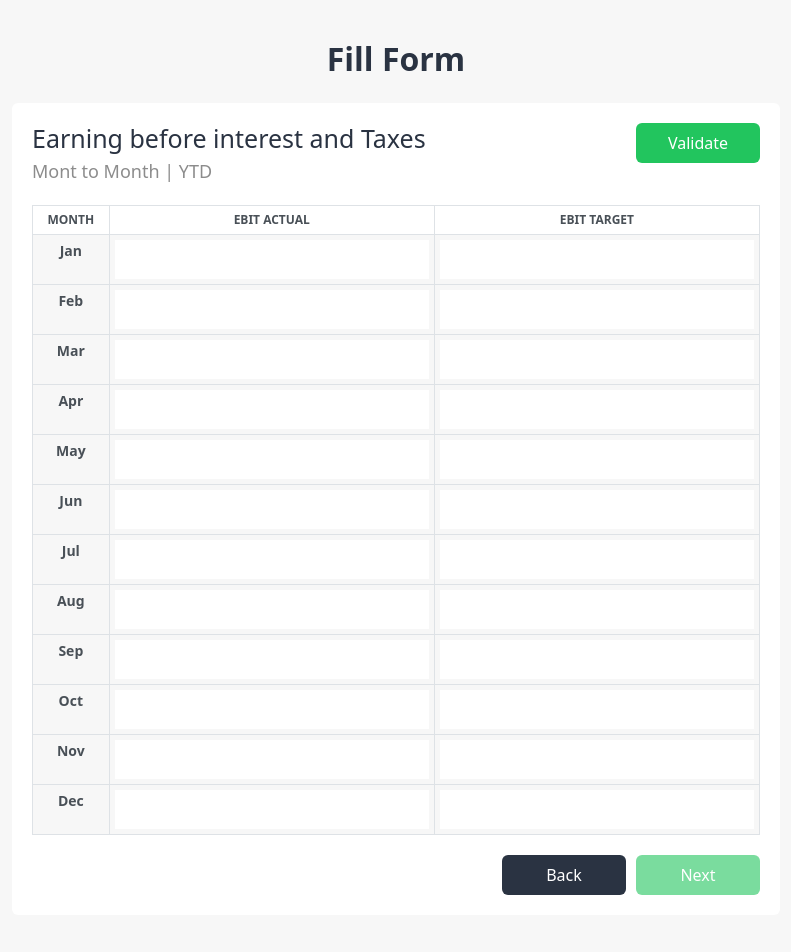
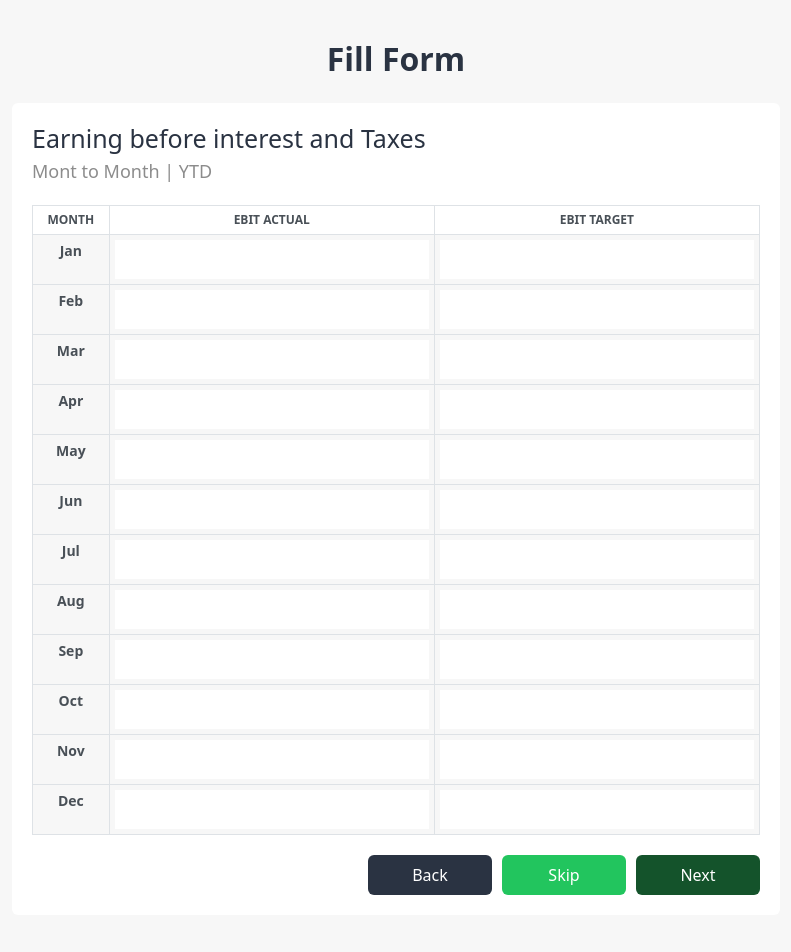
Before and after one commit to engessa85/dashwize, a React (Create React App) app: page /fillform in a window 1280 px wide. Shown: the part 80-1032 px from the top of the page, without its empty margins (244-1035 px from the left). Built offline with nearby package versions, Linux system fonts and the light colour scheme.

Commit message:
finalize version 4

```diff
--- a/src/components/MtoMForm.jsx
+++ b/src/components/MtoMForm.jsx
@@ -5,8 +5,9 @@ import { useDispatch, useSelector } from "react-redux";
 import { addDataActual, addDataTarget, resetError } from "../redux/mtmSlice";
 import { useNavigate } from "react-router-dom";
 import postMtMApiCall from "../services/postMtMApiCall";
+import SignInUpLoader from "./SignInUpLoader";
 
-function MtoMForm({ validate, setValidate, setNextForm }) {
+function MtoMForm({ setNextForm }) {
   const [emptyInput, setEmptyInput] = useState(false);
   const [wrongInput, setWrongInput] = useState(false);
   const [nextButton, setNextButton] = useState(false);
@@ -15,7 +16,8 @@ function MtoMForm({ validate, setValidate, setNextForm }) {
   const mtmactual = useSelector((state) => state.mtm.mtmdataActual);
   const mtmtarget = useSelector((state) => state.mtm.mtmdataTarget);
   const mtmterror = useSelector((state) => state.mtm.error);
-
+  const [validate, setValidate] = useState(false);
+  const [validLoader, setValidLoader] = useState(false);
 
   const actualArray = [];
   const targetArray = [];
@@ -61,15 +63,15 @@ function MtoMForm({ validate, setValidate, setNextForm }) {
       localStorage.removeItem("accesstoken");
       localStorage.removeItem("refreshtoken");
       localStorage.removeItem("email");
-      dispatch(resetError())
+      dispatch(resetError());
       navigate("/");
     }
   }, [mtmterror]);
 
   useEffect(() => {
-    if (validate) {
-      setValidate(false);
-      handelval();
+    if (validate && !mtmterror) {
+        postMtMApiCall(dispatch, mtmactual, mtmtarget);
+        setNextForm(true);
     }
   }, [validate]);
 
@@ -150,21 +152,45 @@ function MtoMForm({ validate, setValidate, setNextForm }) {
       setNextButton(true);
       dispatch(addDataActual(actualArray));
       dispatch(addDataTarget(targetArray));
+      setValidate(true);
     } else {
       setNextButton(false);
+      setValidate(false)
     }
   };
 
   const handelSubmit = (e) => {
     e.preventDefault();
-    if (nextButton && !mtmterror) {
-      postMtMApiCall(dispatch,mtmactual, mtmtarget);
-      // navigate("/mtm")
-      setNextForm(true)
+    setValidLoader(true)
+    setTimeout(()=> {
+      setValidLoader(false)
+      handelval();
+    }, 2000)
+
+  };
+
+  const handelSkip = (e) => {
+    e.preventDefault();
+    if (!mtmterror) {
+      postMtMApiCall(dispatch, mtmactual, mtmtarget);
+      setNextForm(true);
     }
   };
+
   return (
     <form>
+      {validLoader && (
+        <div
+          style={{
+            display: "flex",
+            alignItems: "center",
+            justifyContent: "center",
+            paddingBottom: "10px",
+          }}
+        >
+          <SignInUpLoader middleCircleColor={"#2A3342"} />
+        </div>
+      )}
       <Table bordered hover>
         <thead>
           <tr>
@@ -560,11 +586,18 @@ function MtoMForm({ validate, setValidate, setNextForm }) {
       </Table>
       <div className="buttonscontainer">
         <button
-          className={nextButton ? "buttonnext" : "disablebutton"}
+          className={true ? "buttonnext" : "disablebutton"}
           type="submit"
           onClick={handelSubmit}
         >
           Next
+        </button>
+        <button
+          className={true ? "buttonskip" : "disablebutton"}
+          type="submit"
+          onClick={handelSkip}
+        >
+          Skip
         </button>
         <button className="buttonback" onClick={handelBack}>
           Back
--- a/src/components/MtoMMainForm.jsx
+++ b/src/components/MtoMMainForm.jsx
@@ -1,19 +1,7 @@
+import React from "react";
+import MtoMForm from "../components/MtoMForm";
 
-import React, { useState } from "react";
-import MtoMForm from "../components/MtoMForm";
-import SignInUpLoader from "../components/SignInUpLoader";
-
-function MtoMMainForm({setNextForm}) {
-    const [validate, setValidate] = useState(false);
-    const [loader, setLoader] = useState(false);
-
-    const handelValidate = () => {
-        setLoader(true);
-        setTimeout(() => {
-          setLoader(false);
-          setValidate(true);
-        }, 2000);
-      };
+function MtoMMainForm({ setNextForm }) {
 
   return (
     <div className="fillformcontainer__downside">
@@ -23,23 +11,11 @@ function MtoMMainForm({setNextForm}) {
             <h2>Earning before interest and Taxes</h2>
             <p>Mont to Month | YTD</p>
           </div>
-                <button className="validate" onClick={handelValidate}>
-                  Validate
-                </button>
         </div>
-              {loader && (
-                <div className="loader">
-                  <SignInUpLoader middleCircleColor={"#2A3342"} />
-                </div>
-              )}
-              <MtoMForm
-                validate={validate}
-                setValidate={setValidate}
-                setNextForm={setNextForm}
-              />
+        <MtoMForm setNextForm={setNextForm} />
       </div>
     </div>
-  )
+  );
 }
 
-export default MtoMMainForm
+export default MtoMMainForm;
--- a/src/components/ProfitLossForm.jsx
+++ b/src/components/ProfitLossForm.jsx
@@ -4,11 +4,15 @@ import profitLossApiCall from "../services/postProfitLossApiCall";
 import { useDispatch, useSelector } from "react-redux";
 import { addDataValue, resetError } from "../redux/profitLossSlice";
 import { useNavigate } from "react-router-dom";
+import SignInUpLoader from "./SignInUpLoader";
 
-function ProfitLossForm({ validate, setValidate }) {
+function ProfitLossForm() {
   const [emptyInput, setEmptyInput] = useState(false);
   const [wrongInput, setWrongInput] = useState(false);
   const [nextButton, setNextButton] = useState(false);
+  const [validate, setValidate] = useState(false);
+  const [validok, setValidOk] = useState(false);
+  const [validLoader, setValidLoader] = useState(false);
 
   const revenue = useRef(null);
   const const_of_goods_sold = useRef(null);
@@ -39,9 +43,9 @@ function ProfitLossForm({ validate, setValidate }) {
   }, [profitlossError]);
 
   useEffect(() => {
-    if (validate) {
-      setValidate(false);
-      handelval();
+    if (validate && !profitlossError) {
+      profitLossApiCall(dispatch, profitLossArray);
+      navigate("/mtm");
     }
   }, [validate]);
 
@@ -80,21 +84,47 @@ function ProfitLossForm({ validate, setValidate }) {
     if (ArrayValue.length === 8) {
       setNextButton(true);
       dispatch(addDataValue(ArrayValue));
+      setValidate(true);
     } else {
       setNextButton(false);
+      setValidate(false);
     }
   };
 
   const handelSubmit = (e) => {
     e.preventDefault();
-    if (nextButton && !profitlossError) {
+    setValidLoader(true);
+    setTimeout(() => {
+      setValidLoader(false);
+      handelval();
+    }, 2000);
+
+  };
+
+
+  const handelSkip = (e) => {
+    e.preventDefault();
+    if (!profitlossError) {
       profitLossApiCall(dispatch, profitLossArray);
       navigate("/mtm");
+
     }
   };
 
   return (
     <form>
+      {validLoader && (
+        <div
+          style={{
+            display: "flex",
+            alignItems: "center",
+            justifyContent: "center",
+            paddingBottom: "10px",
+          }}
+        >
+          <SignInUpLoader middleCircleColor={"#2A3342"} />
+        </div>
+      )}
       <Table bordered hover>
         <tbody>
           <tr>
@@ -244,11 +274,18 @@ function ProfitLossForm({ validate, setValidate }) {
       </Table>
       <div className="buttonscontainer">
         <button
-          className={nextButton ? "buttonnext" : "disablebutton"}
+          className={true ? "buttonnext" : "disablebutton"}
           type="submit"
           onClick={handelSubmit}
         >
           Next
+        </button>
+        <button
+          className={true ? "buttonskip" : "disablebutton"}
+          type="submit"
+          onClick={handelSkip}
+        >
+          Skip
         </button>
         <button className="buttonback" onClick={handelBack}>
           Back
--- a/src/components/ProfitLossMainForm.jsx
+++ b/src/components/ProfitLossMainForm.jsx
@@ -4,24 +4,16 @@ import { useState, useEffect } from "react";
 import ProfitLossForm from "./ProfitLossForm";
 
 function ProfitLossMainForm() {
-  const [loader, setLoader] = useState(false);
   const [mainLoader, setMainLoader] = useState(true);
-  const [validate, setValidate] = useState(false);
+
 
 
   useEffect(()=>{
     setTimeout(()=>{
       setMainLoader(false)
-    }, 3000)
+    }, 2000)
   })
 
-  const handelValidate = () => {
-    setLoader(true);
-    setTimeout(() => {
-      setLoader(false);
-        setValidate(true);
-    }, 2000);
-  };
 
   return (
     <div className="fillformcontainer__downside">
@@ -36,16 +28,8 @@ function ProfitLossMainForm() {
               <h2>Profit | Loss</h2>
               <p>Calculating profits and losses</p>
             </div>
-            <button className="validate" onClick={handelValidate}>
-              Validate
-            </button>
           </div>
-          {loader && (
-            <div className="loader">
-              <SignInUpLoader middleCircleColor={"#2A3342"} />
-            </div>
-          )}
-          {<ProfitLossForm validate={validate} setValidate={setValidate} />}
+          {<ProfitLossForm />}
         </div>
       )}
     </div>
--- a/src/sass/pages/_fillform.scss
+++ b/src/sass/pages/_fillform.scss
@@ -121,6 +121,24 @@
           margin-left: 10px;
           width: 124px;
           height: 40px;
+          background-color: rgb(20, 83, 43);
+          color: rgba(255, 255, 255, 1);
+          font-weight: 500;
+          font-size: 16px;
+          border-radius: 6px;
+          border: none;
+
+          &:hover {
+            opacity: 0.7;
+          }
+        }
+
+
+        .buttonskip {
+          float: right;
+          margin-left: 10px;
+          width: 124px;
+          height: 40px;
           background-color: rgba(34, 197, 94, 1);
           color: rgba(255, 255, 255, 1);
           font-weight: 500;
```
Lines whose indentation alone changed are shown as unchanged.
